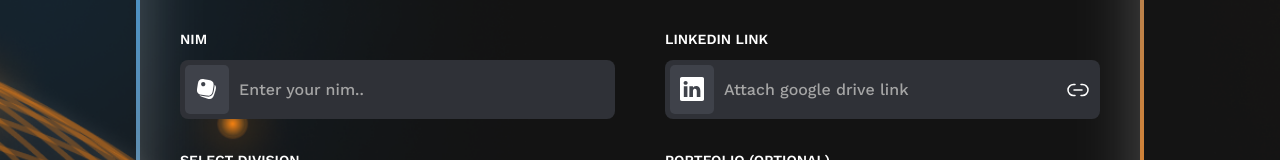
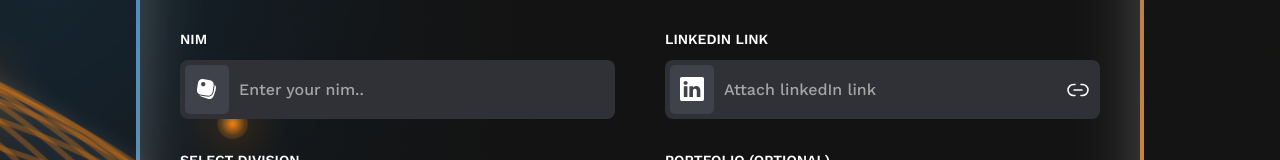
Before and after one commit to helloproclub/teknofest-web-fe, a React (Create React App) app: page /register in a window 1280 px wide. Shown: the part 619-779 px from the top of the page. Built offline with nearby package versions, Linux system fonts and the light colour scheme.

Commit message:
fix: typo in linkedIn placeholder

```diff
--- a/src/Register.jsx
+++ b/src/Register.jsx
@@ -179,7 +179,7 @@ const Register = () => {
                             <div className="register__icon">
                                 <img src={linkedinIcon} alt="" />
                             </div>
-                            <input className='register__input' type="text" name="linkedIn_url" value={linkedIn_url} onChange={handleRegisChange} placeholder="Attach google drive link" required />
+                            <input className='register__input' type="text" name="linkedIn_url" value={linkedIn_url} onChange={handleRegisChange} placeholder="Attach linkedIn link" required />
                             <img src={link} alt="" />
                         </div>
                     </div>
```
